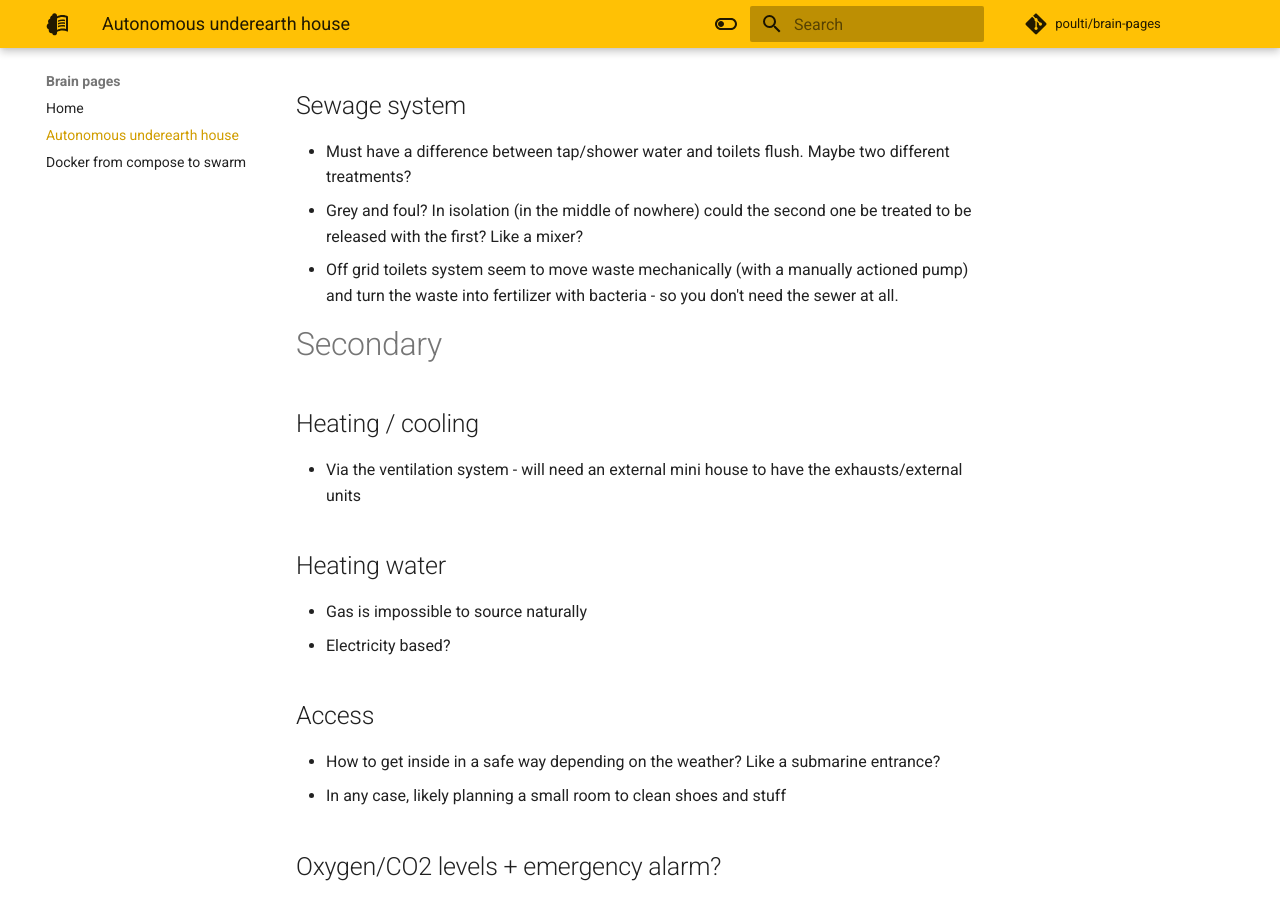
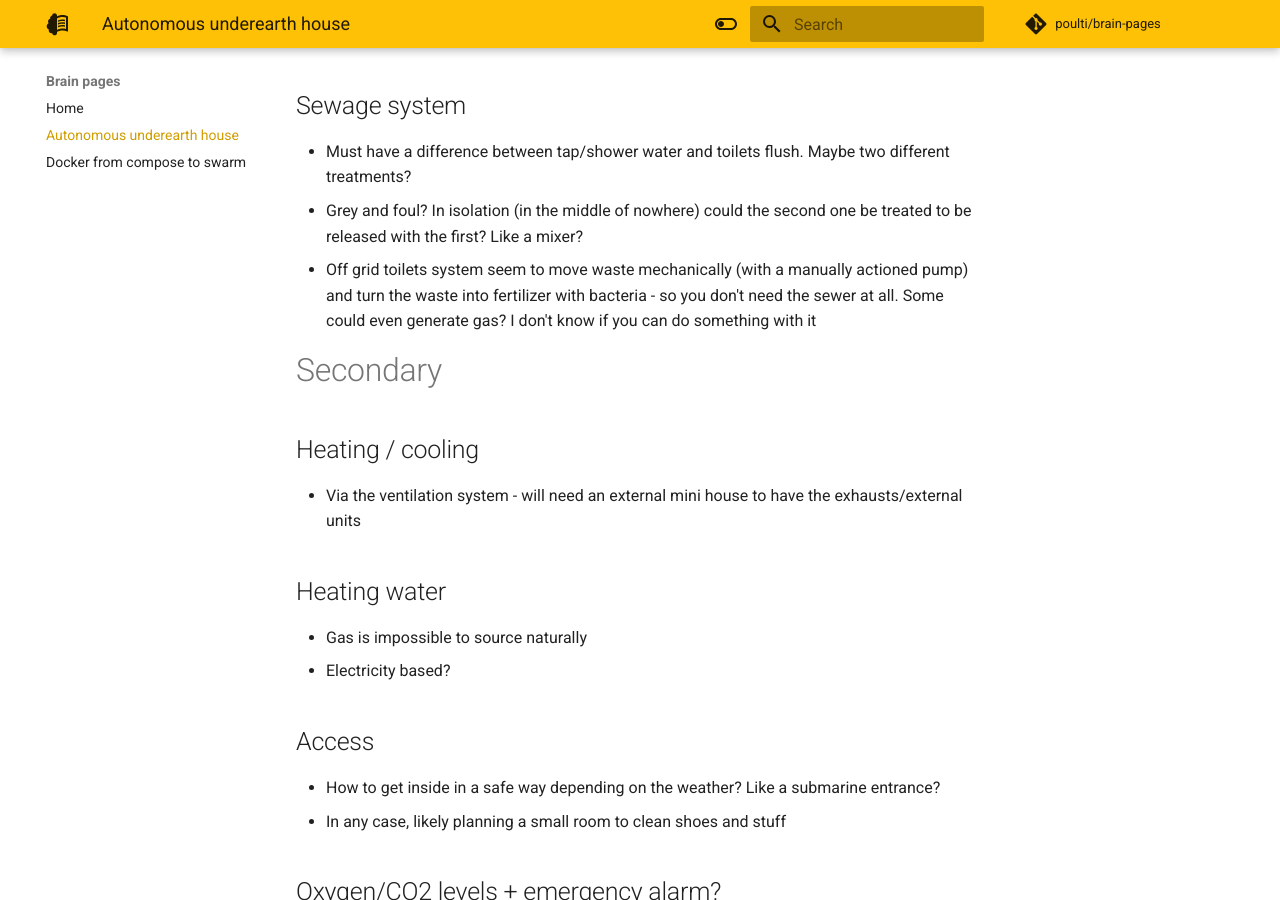
Before and after one commit to poulti/brain-pages, an MkDocs documentation site: the page built from docs/autonomous-underearth-house.md, in a window 1280 px wide and 900 px high, scrolled down 1407 px. Built offline with MkDocs 1.6.1 and Material for MkDocs 9.7.7, drawn with Linux system fonts in a browser that asks for light colours; comment, search, counter and statistics services are not loaded.

Commit message:
Add mention of gas generation

```diff
--- a/docs/autonomous-underearth-house.md
+++ b/docs/autonomous-underearth-house.md
@@ -36,7 +36,7 @@
 ## Sewage system
 - Must have a difference between tap/shower water and toilets flush. Maybe two different treatments?
 - Grey and foul? In isolation (in the middle of nowhere) could the second one be treated to be released with the first? Like a mixer?
-- Off grid toilets system seem to move waste mechanically (with a manually actioned pump) and turn the waste into fertilizer with bacteria - so you don't need the sewer at all.
+- Off grid toilets system seem to move waste mechanically (with a manually actioned pump) and turn the waste into fertilizer with bacteria - so you don't need the sewer at all. Some could even generate gas? I don't know if you can do something with it
 
 
 # Secondary
```
